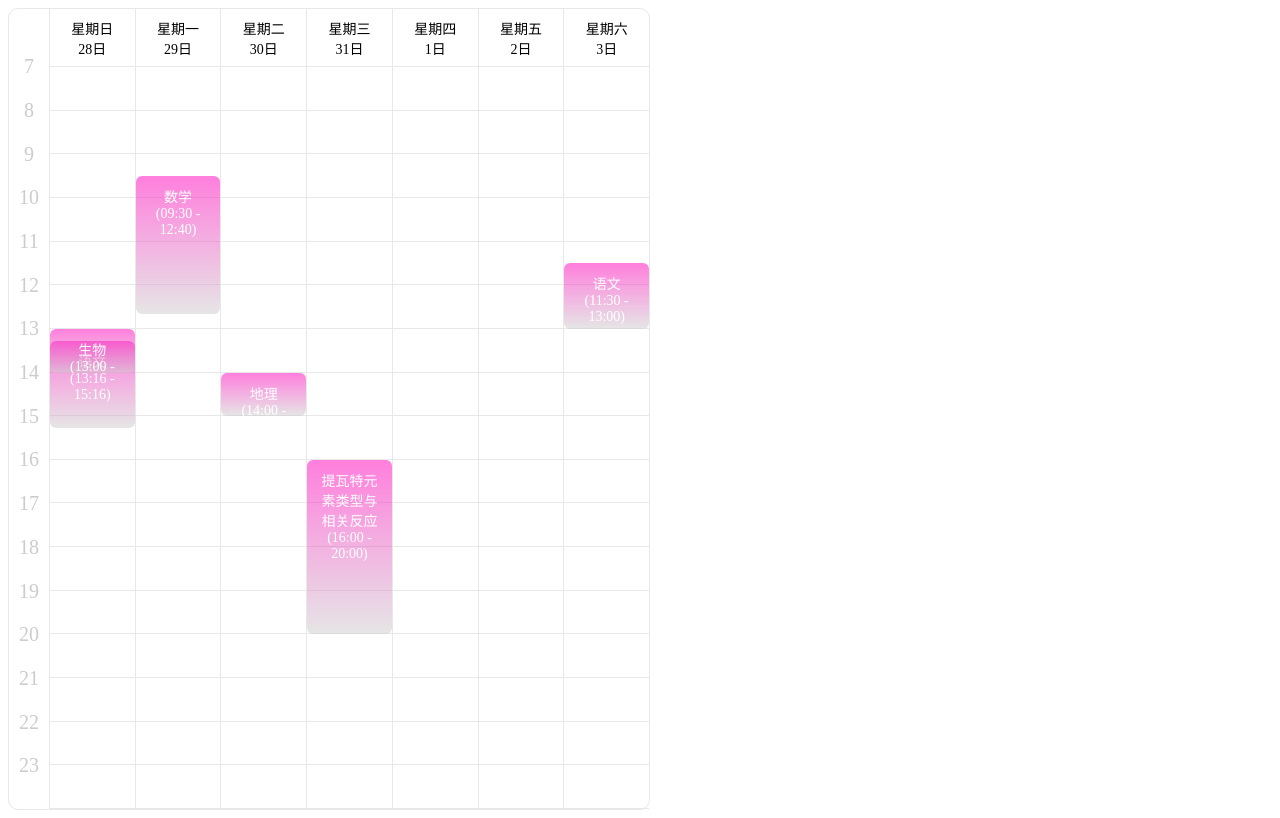
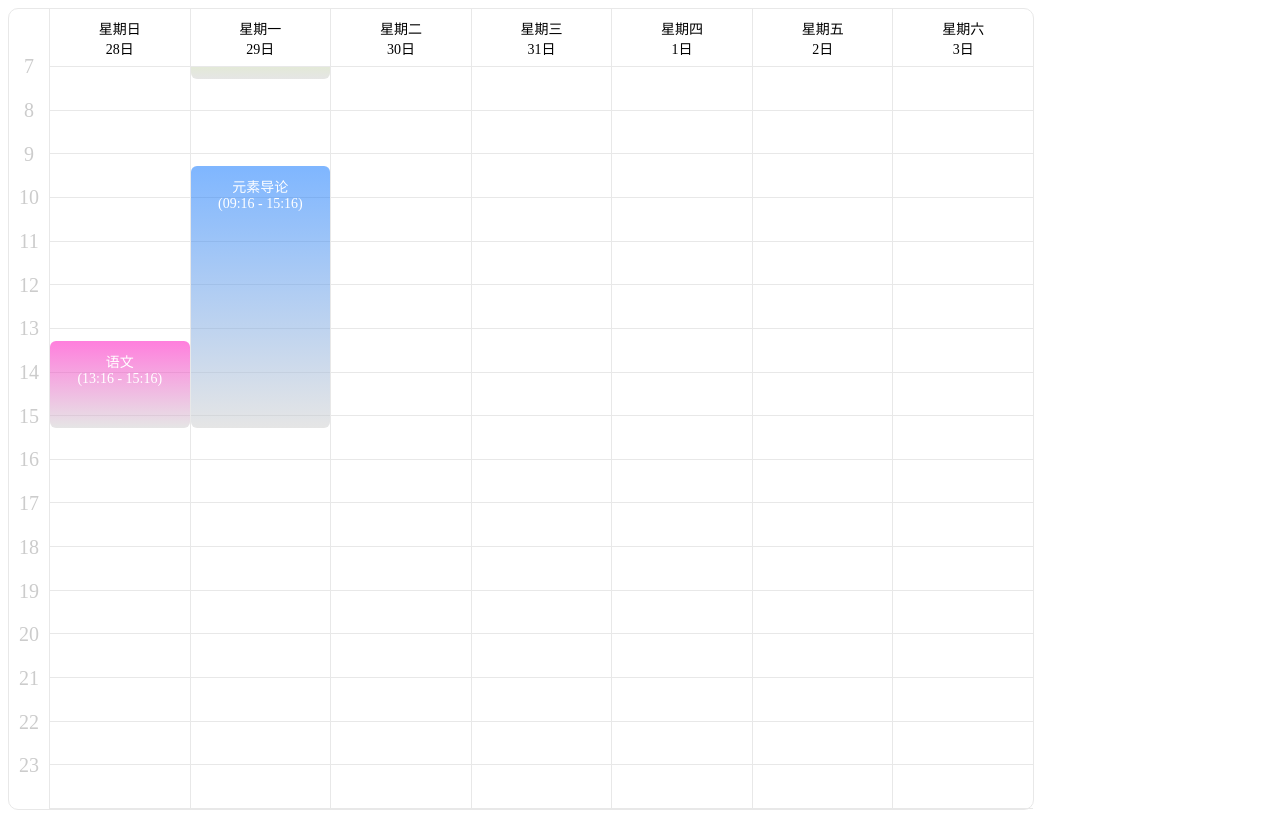
Before and after one commit to CRYM68/ISYM-UI-VUE3, a Vue app: page / in a window 1280 px wide. Built offline with nearby package versions, Linux system fonts and the light colour scheme.

Commit message:
schedule增加状态展示

```diff
--- a/src/App.vue
+++ b/src/App.vue
@@ -1,8 +1,8 @@
 <script setup>
-import { reactive } from 'vue';
+import { reactive } from "vue";
 // import HelloWorld from './components/HelloWorld.vue'
 // import TheWelcome from './components/TheWelcome.vue'
-import Schedule from './components/Schedule/index.vue'
+import Schedule from "./components/Schedule/index.vue";
 const sheduleAttrs = reactive({
   tableConfig: {
     startDate: new Date(), // 开始日期
@@ -15,26 +15,52 @@ const sheduleAttrs = reactive({
     selectCover: false,
     // 选择块数量限制
     selectNumberRestrict: -1,
+    // 状态
+    status: {
+      1: { background: "linear-gradient(#ff00bb80, #cccccc80)" },
+      2: { background: "linear-gradient(#a6ff0080, #cccccc80)" },
+      3: { background: "linear-gradient(#006eff80, #cccccc80)" },
     },
-  selectData: []
-})
-
-
+  },
+  data: [
+    {
+      content: "语文", // 显示内容
+      start: new Date(), // 开始时间
+      end: new Date(Date.now() + 2 * 60 * 60 * 1000), // 结束时间
+      status: 1,
+    },
+    {
+      content: "生物", // 显示内容
+      start: new Date(Date.now() + 16 * 60 * 60 * 1000), // 开始时间
+      end: new Date(Date.now() + 18 * 60 * 60 * 1000), // 结束时间
+      status: 2,
+    },
+    {
+      content: "元素导论", // 显示内容
+      start: new Date(Date.now() + 20 * 60 * 60 * 1000), // 开始时间
+      end: new Date(Date.now() + 26 * 60 * 60 * 1000), // 结束时间
+      status: 3,
+    },
+  ],
+  selectData: [],
+});
 </script>
 
 <template>
-  <header>
-
-  </header>
+  <header></header>
 
   <main>
-    <Schedule v-bind="sheduleAttrs" class="schedule" v-model:select-data="sheduleAttrs.selectData" />
+    <Schedule
+      v-bind="sheduleAttrs"
+      class="schedule"
+      v-model:select-data="sheduleAttrs.selectData"
+    />
   </main>
 </template>
 
 <style scoped>
-.schedule{
-  width: 50vw;
+.schedule {
+  width: 80vw;
   height: 100vh;
 }
 </style>
--- a/src/components/Schedule/index.vue
+++ b/src/components/Schedule/index.vue
@@ -39,19 +39,17 @@
             v-for="(blockItem, i) in item.block"
             :class="['block', 'class', 'center']"
             :key="i"
-            :style="{
-              height: blockItem.height + 'px',
+            :style="Object.assign({
+               height: blockItem.height + 'px',
               top: blockItem.top + 'px',
               'z-index': 2,
-            }"
+            }, tableConfig.status[blockItem.status])"
           >
             <slot name="block-content">
               <div class="content">
                 <div>{{ blockItem.content }}</div>
                 <div>
-                  {{
-                    `(${blockItem.startTimeText} - ${blockItem.endTimeText})`
-                  }}
+                  {{ `(${blockItem.startTimeText} - ${blockItem.endTimeText})` }}
                 </div>
               </div>
             </slot>
@@ -135,6 +133,7 @@ let moveType = undefined;
 const Block = function (target, that) {
   this.startTimeDateObject = new Date(target.start);
   this.endTimeDateObject = new Date(target.end);
+  console.dir(this.startTimeDateObject, this.endTimeDateObject);
   if (this.startTimeDateObject.toString() === "Invalid Date")
     throw new Error("Invalid attrbute start");
   if (this.endTimeDateObject.toString() === "Invalid Date")
@@ -145,7 +144,7 @@ const Block = function (target, that) {
     );
   // 校验要考虑24：00的极限时间,开始时间不会更换日期
   this.dateText = this.startTimeDateObject.formatTime("YYYY/MM/DD");
-  console.log('err',this.endTimeDateObject, new Date(this.dateText));
+  // console.log('err',this.endTimeDateObject, new Date(this.dateText));
   if (this.endTimeDateObject - new Date(this.dateText) > 24 * 3600000)
     throw new Error(
       "Invalid data.The start time and end time should be the same day"
@@ -159,6 +158,7 @@ const Block = function (target, that) {
     this.startTimeDateObject,
     this.endTimeDateObject
   ); // 个体高度
+  this.status = target.status;
   this.source = target; // 原数据
 };
 
@@ -680,13 +680,12 @@ export default {
 </script>
 
 <style lang="scss">
-$BDC: #e8e8e8;
-
 .classSchedule {
+  --line-color: #e8e8e8;
   display: flex;
   width: 750px;
   height: 100%;
-  border: 1px solid $BDC;
+  border: 1px solid var(--line-color);
   border-radius: 10px;
   background-color: #ffffff;
   user-select: none;
@@ -737,14 +736,14 @@ $BDC: #e8e8e8;
       height: 100%;
       display: flex;
       flex-direction: column;
-      border-left: 1px solid $BDC;
+      border-left: 1px solid var(--line-color);
 
       .thead {
         flex: 1;
         display: flex;
         flex-direction: column;
         justify-content: center;
-        border-bottom: 1px solid $BDC;
+        border-bottom: 1px solid var(--line-color);
         font-size: 14px;
         text-align: center;
       }
@@ -760,14 +759,14 @@ $BDC: #e8e8e8;
         .td {
           width: 100%;
           flex: 1;
-          border-bottom: 1px solid $BDC;
+          border-bottom: 1px solid var(--line-color);
         }
 
         .block {
           position: absolute;
           left: 0;
           overflow: hidden;
-          background: linear-gradient(#ff00bb80, #cccccc80);
+          background-image: linear-gradient(#ff00bb80, #cccccc80);
           user-select: none;
 
           .content {
```
Lines whose indentation alone changed are shown as unchanged.
